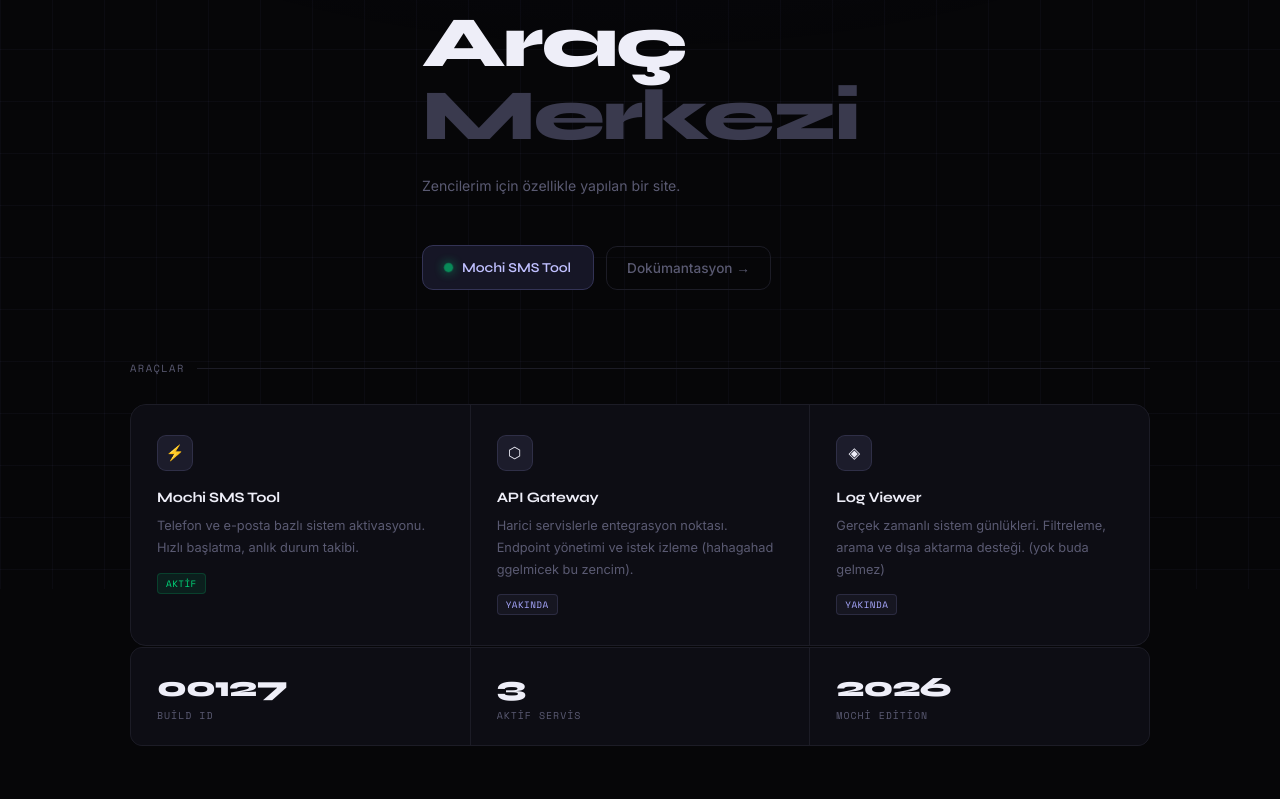
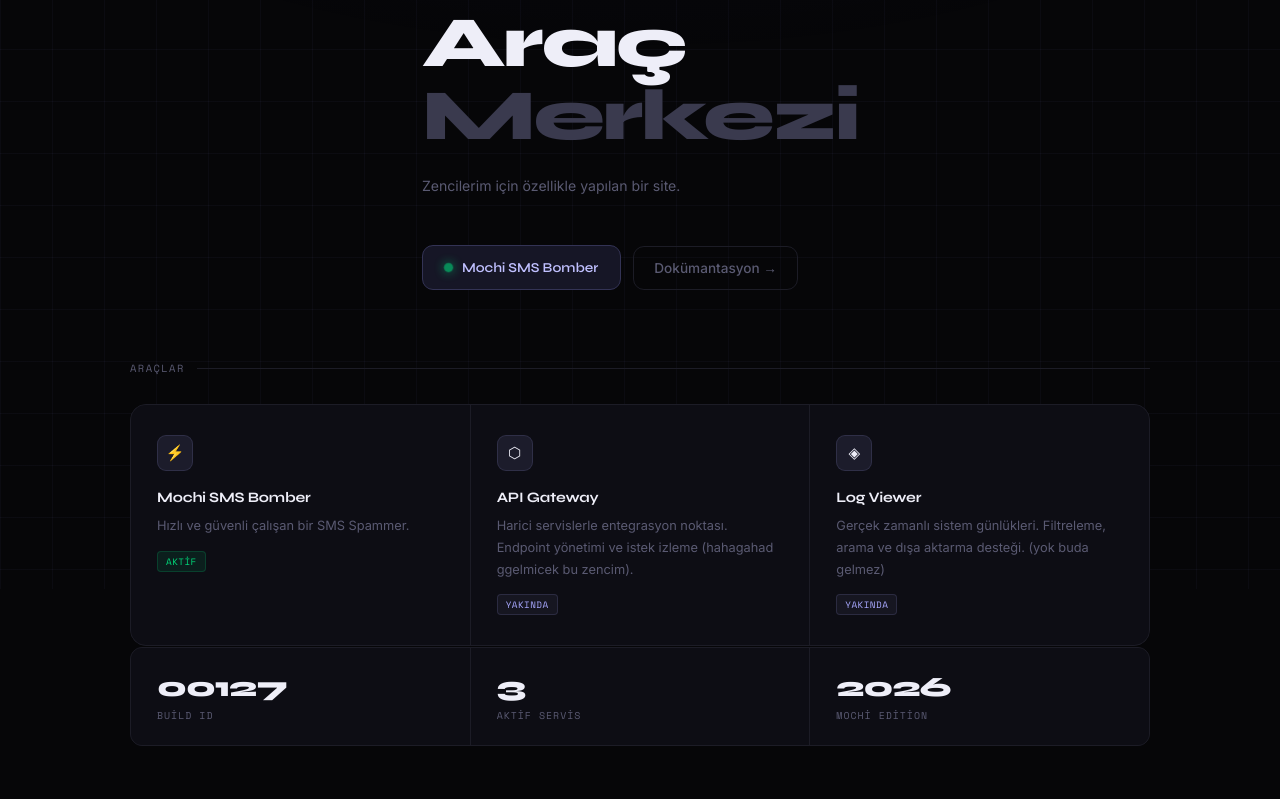
Before and after one commit to 66niwko/127femboy, a Flask app: page / in a window 1280 px wide. Shown: the part 211-1010 px from the top of the page. Run offline with Flask 3, Linux system fonts and the light colour scheme.

Commit message:
Update index.html

```diff
--- a/templates/index.html
+++ b/templates/index.html
@@ -146,7 +146,7 @@
   <div class="hero-actions">
     <a href="#" onclick="openSmsTool();return false;" class="btn-primary">
       <span class="dot-live"></span>
-      Mochi SMS Tool
+      Mochi SMS Bomber
     </a>
     <a href="#" class="btn-ghost">Dokümantasyon →</a>
   </div>
@@ -157,8 +157,8 @@
   <div class="cards-grid">
     <div class="card">
       <div class="card-icon">⚡</div>
-      <div class="card-title">Mochi SMS Tool</div>
-      <div class="card-desc">Telefon ve e-posta bazlı sistem aktivasyonu. Hızlı başlatma, anlık durum takibi.</div>
+      <div class="card-title">Mochi SMS Bomber</div>
+      <div class="card-desc">Hızlı ve güvenli çalışan bir SMS Spammer.</div>
       <span class="card-tag">AKTİF</span>
     </div>
     <div class="card">
```
